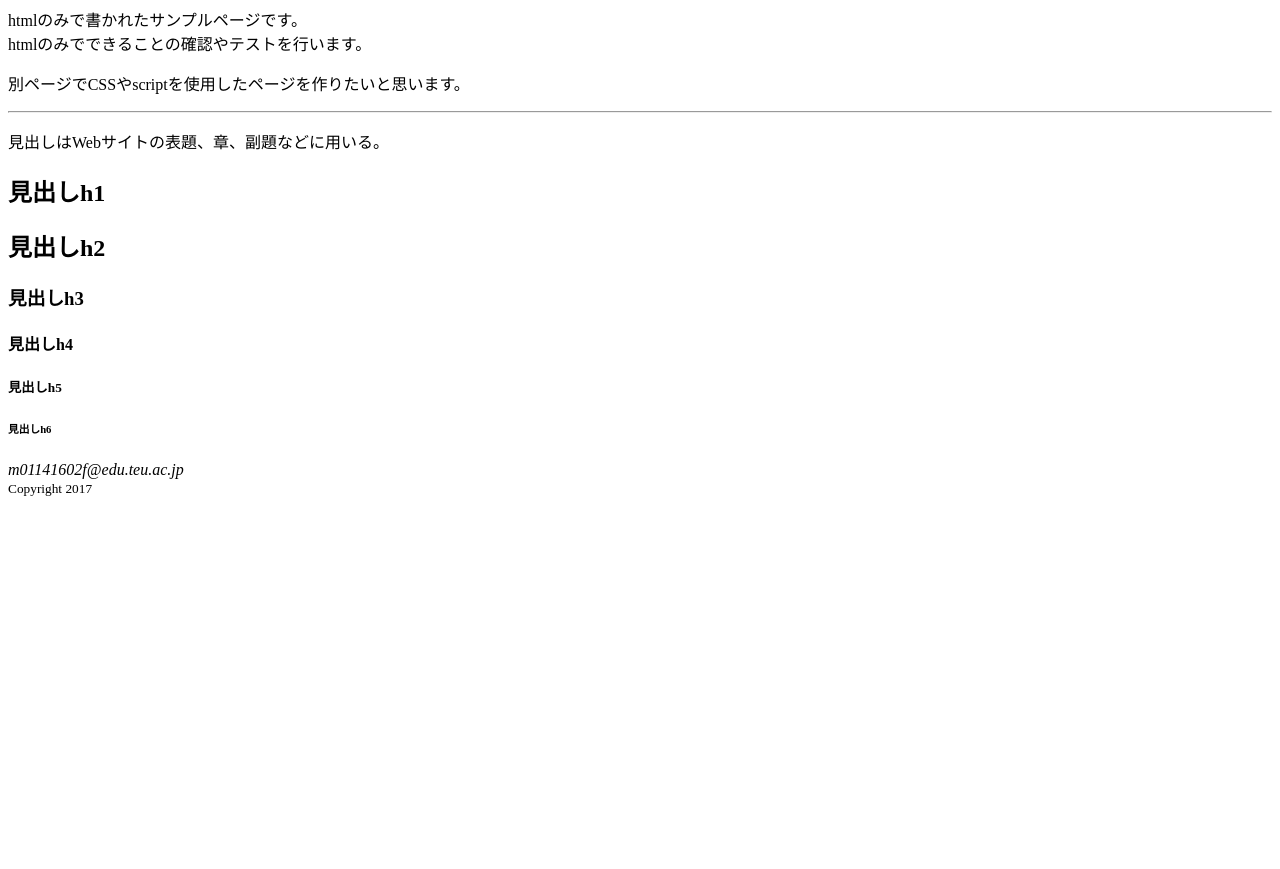
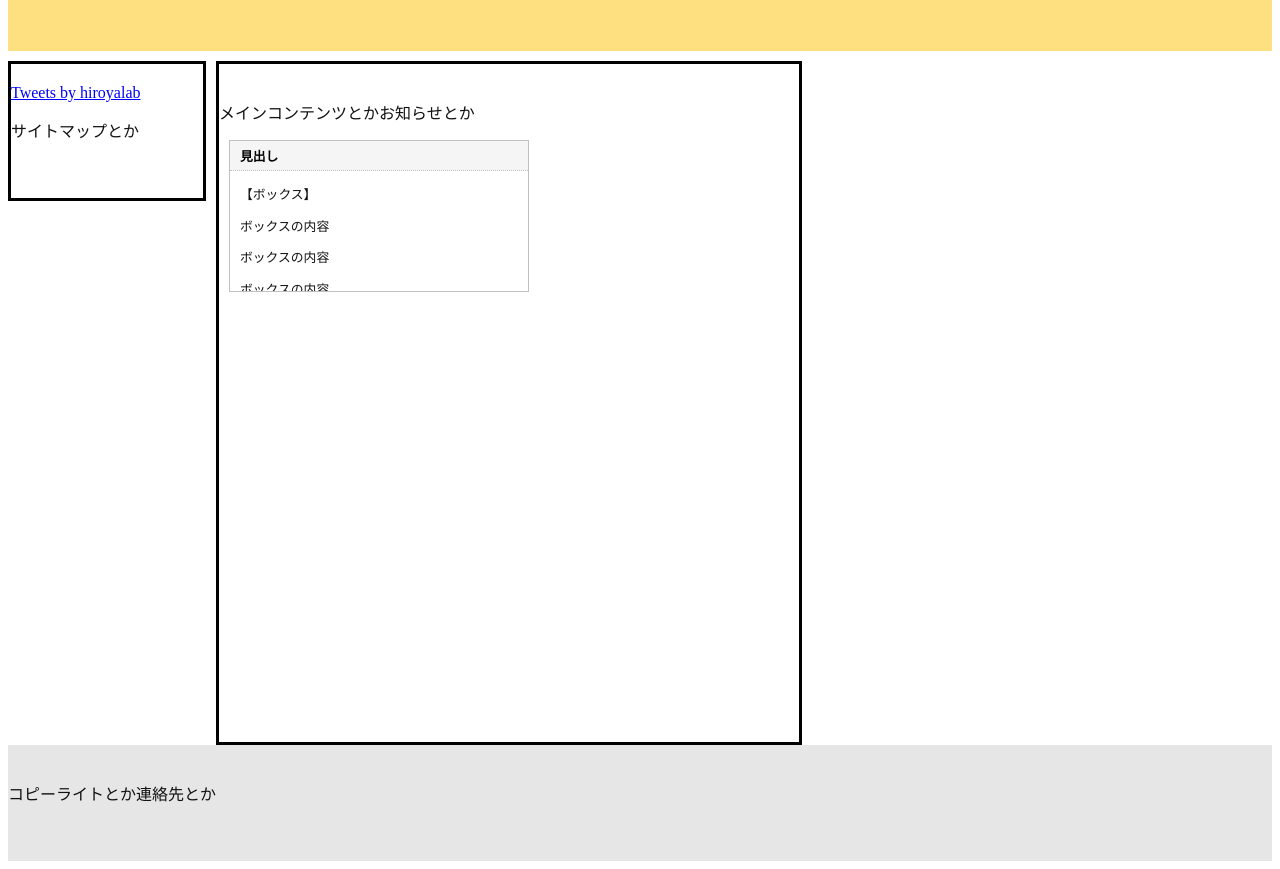
Before and after one commit to HiroyaKuwabara/HiroyaKuwabara.github.io, a plain HTML site: page index.html in a window 1280 px wide. Shown: the part 73-942 px from the top of the page. Before the commit the page ends 800 px from the top, so only its background shows below. Drawn offline with Linux system fonts and the light colour scheme.

Commit message:
20171024

```diff
--- /dev/null
+++ b/css/fonts.css
@@ -0,0 +1,12 @@
+/* fontdate */
+
+a:link { color: #0000ff; }
+a:visited { color: #800080; }
+a:hover { color: #ff0000; }
+a:active { color: #ff0000; }
+
+p{color:#111111;}
+
+.center{
+	text-align: center;
+	}
--- /dev/null
+++ b/css/layout.css
@@ -0,0 +1,67 @@
+/* レイアウト */
+/* コメントアウト */
+
+body{}
+
+header{
+	padding: 20px 0 40px 0;
+	margin-bottom: 10px;
+	background-color: #ffe080;
+}
+
+.sidebar{
+	float:left;
+	width:12em;
+	padding: 20px 0 40px 0;
+	margin-right: 10px;
+	border: solid;
+}
+
+main{
+	float:left;
+	width: 580px;
+	padding: 20px 0 450px 0;
+	border: solid;
+}
+
+footer{
+	clear: left;
+	width: 100%;
+	padding: 20px 0 40px 0;
+	background-color: #E6E6E6;
+}
+
+/* --- ボックス --- */
+div.section {
+width: 298px; /* ボックスの幅 */
+margin-left: 10px;
+background-color: #ffffff; /* ボックスの背景色 */
+border: 1px #c0c0c0 solid; /* ボックスの境界線 */
+font-size: 80%; /* ボックスの文字サイズ */
+}
+
+/* --- 見出し --- */
+div.section h3 {
+margin: 0; /* 見出しのマージン */
+padding: 5px 10px; /* 見出しのパディング（上下、左右） */
+background-color: #f5f5f5; /* 見出しの背景色 */
+border-bottom: 1px #c0c0c0 dotted; /* 見出しの下境界線 */
+font-size: 100%; /* 見出しの文字サイズ */
+}
+
+/* --- 本文領域 --- */
+div.section div.textArea {
+height: 120px; /* 本文領域の高さ */
+overflow: auto;
+}
+
+/* --- 本文領域内の段落 --- */
+div.section div.textArea p {
+margin: 1em 10px; /* 段落のマージン（上下、左右） */
+}
+
+h1{
+	margin: 0px;
+	padding: 0px;
+	background-color: #E6E6E6;
+}
--- a/index.html
+++ b/index.html
@@ -10,6 +10,10 @@
 
 	<!-- Webサイトのタイトル -->
 	<title>testタイトル</title>
+
+	<!-- CSSファイルを適用する -->
+	<link rel="stylesheet" type="text/css" href="../css/layout.css">
+	<link rel="stylesheet" type="text/css" href="../css/fonts.css">
 </head>
 
 <!-- 表示される文書　header,article,footerなどで構成 -->
@@ -17,48 +21,40 @@
 
 	<!-- header文書 -->
 	<header>
-		<h1>Hello World</h1>
+		<P>写真とかタイトル</p>
 	</header>
 
+	<!-- サイド -->
+	<div class="sidebar">
+
+	<a class="twitter-timeline" href="https://twitter.com/hiroyalab?ref_src=twsrc%5Etfw">Tweets by hiroyalab</a> <script async src="//platform.twitter.com/widgets.js" charset="utf-8"></script>
+
+	<p>サイトマップとか</p>
+
+
+	</div>
+
 	<!-- コンテンツ -->
-	<section>
-		<p>
-		htmlのみで書かれたサンプルページです。
-		<!-- 改行には<br>が必要です -->
-		<br>
-		htmlのみでできることの確認やテストを行います。
-		</P>
-
-		<!-- aside　補足 -->
-		<aside>
-			<p>
-			別ページでCSSやscriptを使用したページを作りたいと思います。
-			</p>
-		</aside>
-
-		<!-- セクション内での区切り等に使用する。　水平線を書く -->
-		<hr>
-		<p>
-		見出しはWebサイトの表題、章、副題などに用いる。
-		</p>
-
-		<!-- divは一まとまりの範囲の定義　他のタグが使えるときはそっちを使おう -->
-		<div>
-			<!-- h1~6は見出し　h1が使えるのは1つのみ -->
-			<h1>見出しh1</h1>
-			<h2>見出しh2</h2>
-			<h3>見出しh3</h3>
-			<h4>見出しh4</h4>
-			<h5>見出しh5</h5>
-			<h6>見出しh6</h6>
+	<main>
+		<p>メインコンテンツとかお知らせとか</p>
+		<div class="section">
+			<h3>見出し</h3>
+			<div class="textArea">
+				<p>【ボックス】</p>
+				<p>ボックスの内容</p>
+				<p>ボックスの内容</p>
+				<p>ボックスの内容</p>
+				<p>ボックスの内容</p>
+				<p>ボックスの内容</p>
+				<p>ボックスの内容</p>
+				<p>ボックスの内容</p>
+			</div>
 		</div>
-	</section>
+	</main>
 
 	<!-- footer文書 -->
 	<footer>
-		<!-- 連絡先や問い合わせ先 -->
-		<address>m01141602f@edu.teu.ac.jp</address>
-		<small>Copyright 2017</small>
+		<p>コピーライトとか連絡先とか</p>
 	</footer>
 
 </body>
```
